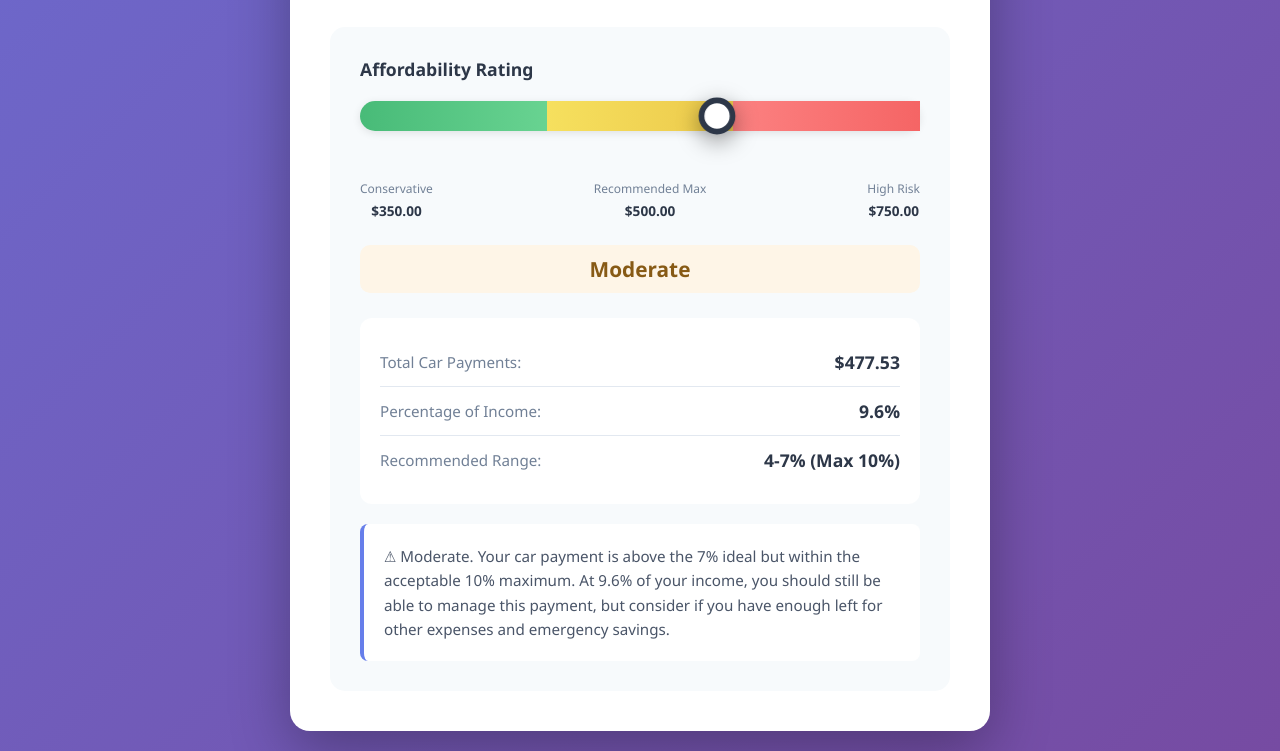
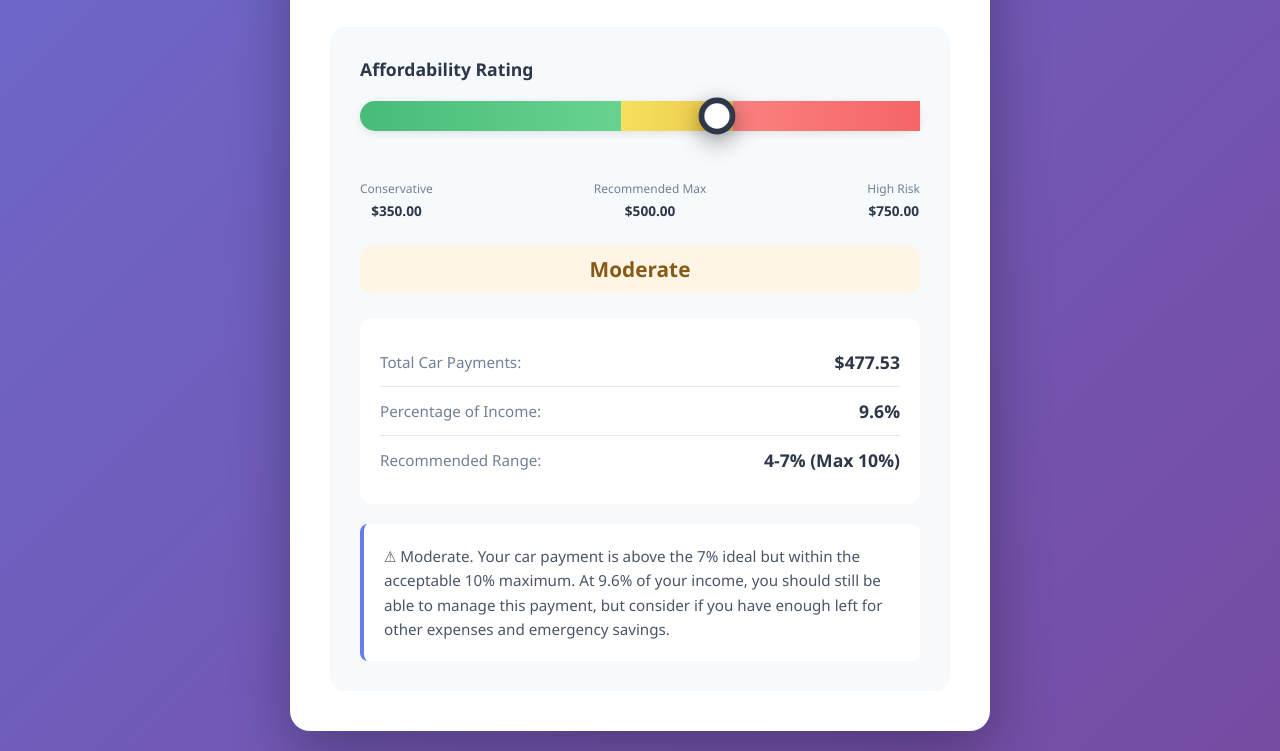
Before and after one commit to alexclage/Calculator-App, a website: page public/car-loan/index.html in a window 1280 px wide. Shown: the part 1731-2482 px from the top of the page. Drawn offline with Linux system fonts and the light colour scheme.

Commit message:
Fix affordability slider bar proportions to match threshold percentages

```diff
--- a/public/car-loan/styles.css
+++ b/public/car-loan/styles.css
@@ -347,8 +347,19 @@ input[type="range"]::-moz-range-thumb:hover {
 }
 
 .range-section {
-    flex: 1;
     transition: opacity 0.3s;
+}
+
+.range-section.safe {
+    flex: 7;   /* 0-7% of income = 46.67% of bar (7 out of 15) */
+}
+
+.range-section.acceptable {
+    flex: 3;   /* 7-10% of income = 20% of bar (3 out of 15) */
+}
+
+.range-section.risky {
+    flex: 5;   /* 10-15% of income = 33.33% of bar (5 out of 15) */
 }
 
 .range-section:first-child {
--- a/public/mortgage/styles.css
+++ b/public/mortgage/styles.css
@@ -484,8 +484,19 @@ input[type="range"]::-moz-range-thumb:hover {
 }
 
 .range-section {
-    flex: 1;
     transition: opacity 0.3s;
+}
+
+.range-section.safe {
+    flex: 25;  /* 0-25% of income = 62.5% of bar (25 out of 40) */
+}
+
+.range-section.acceptable {
+    flex: 3;   /* 25-28% of income = 7.5% of bar (3 out of 40) */
+}
+
+.range-section.risky {
+    flex: 12;  /* 28-40% of income = 30% of bar (12 out of 40) */
 }
 
 .range-section:first-child {
```
